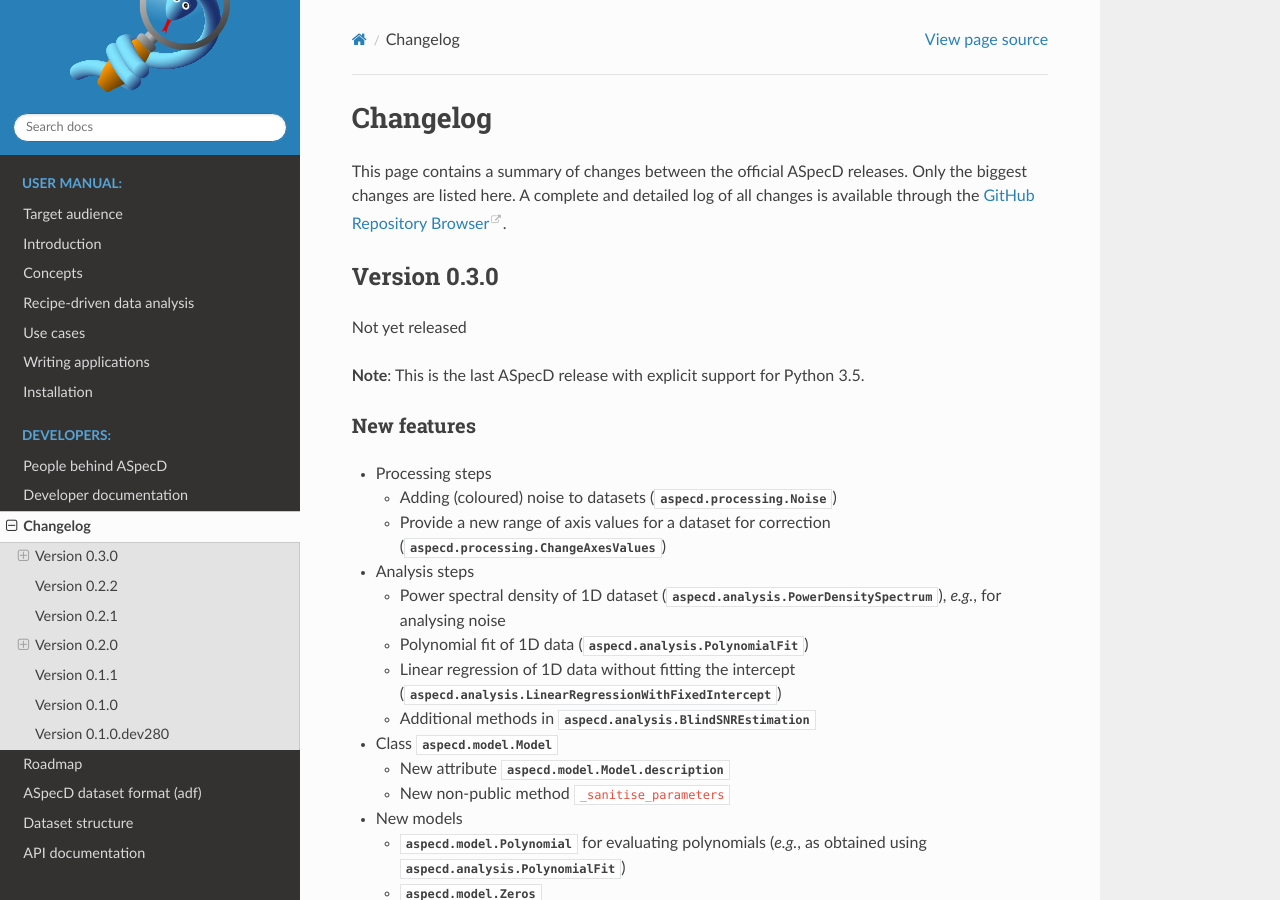
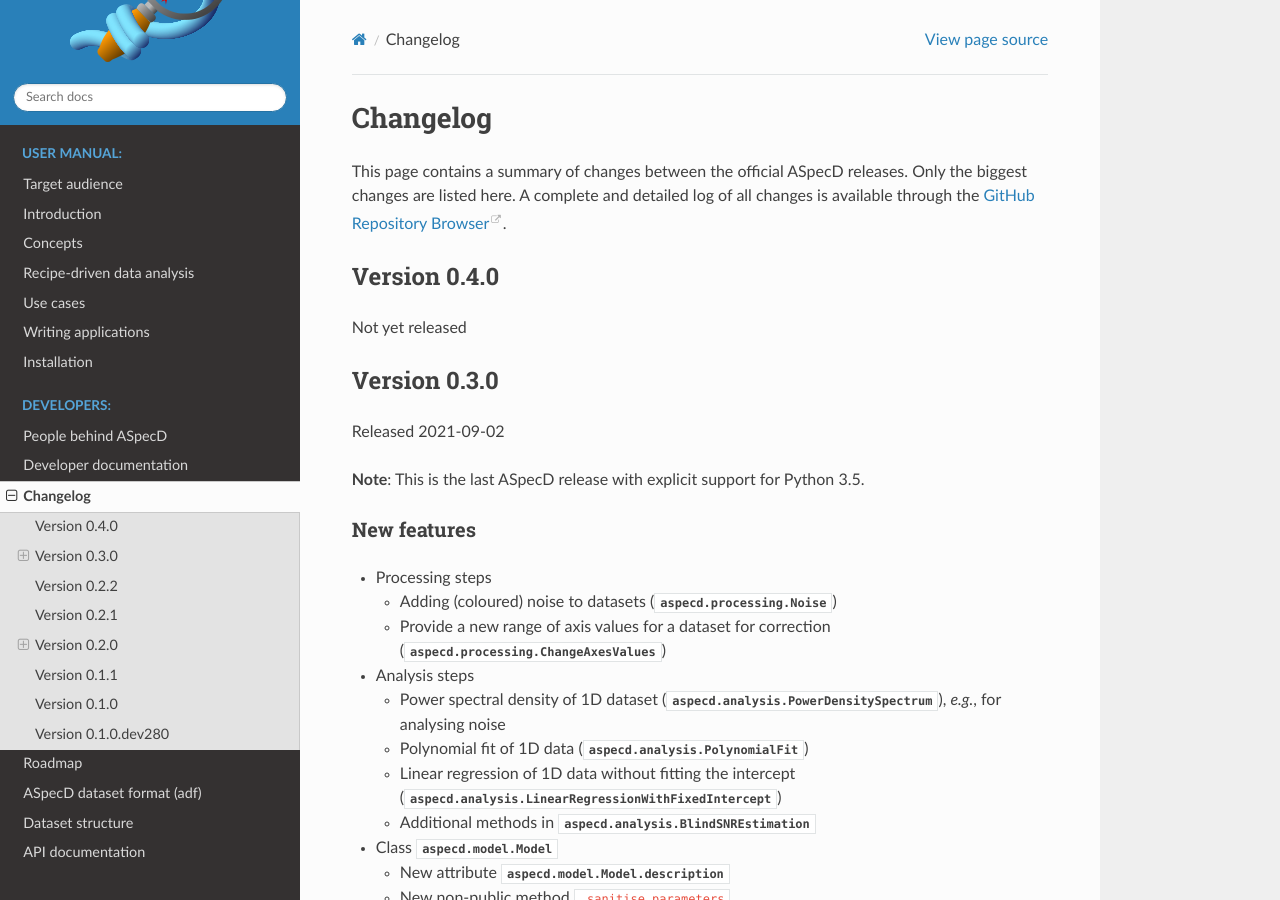
Before and after one commit to tillbiskup/aspecd, a Sphinx documentation site: the page built from docs/changelog.rst, in a window 1280 px wide and 900 px high. Built offline with Sphinx 7.4.7 and the Read the Docs theme 2.0.0, drawn with Linux system fonts in a browser that asks for light colours.

Commit message:
Update after release

```diff
--- a/docs/changelog.rst
+++ b/docs/changelog.rst
@@ -5,10 +5,16 @@
 This page contains a summary of changes between the official ASpecD releases. Only the biggest changes are listed here. A complete and detailed log of all changes is available through the `GitHub Repository Browser <https://github.com/tillbiskup/aspecd/commits/master>`_.
 
 
+Version 0.4.0
+=============
+
+Not yet released
+
+
 Version 0.3.0
 =============
 
-Not yet released
+Released 2021-09-02
 
 **Note**: This is the last ASpecD release with explicit support for Python 3.5.
 
```
Also changed, not shown: 1 other file.
